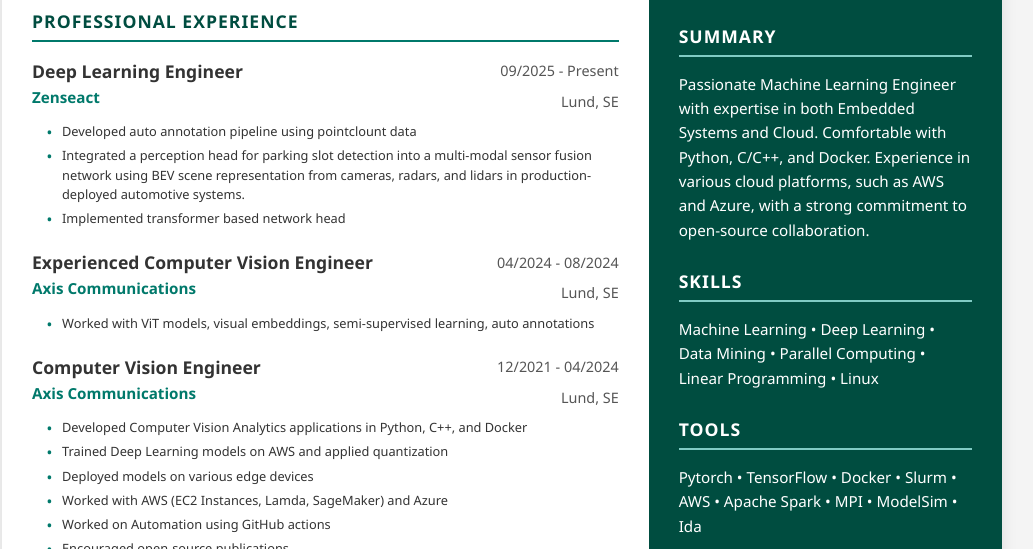
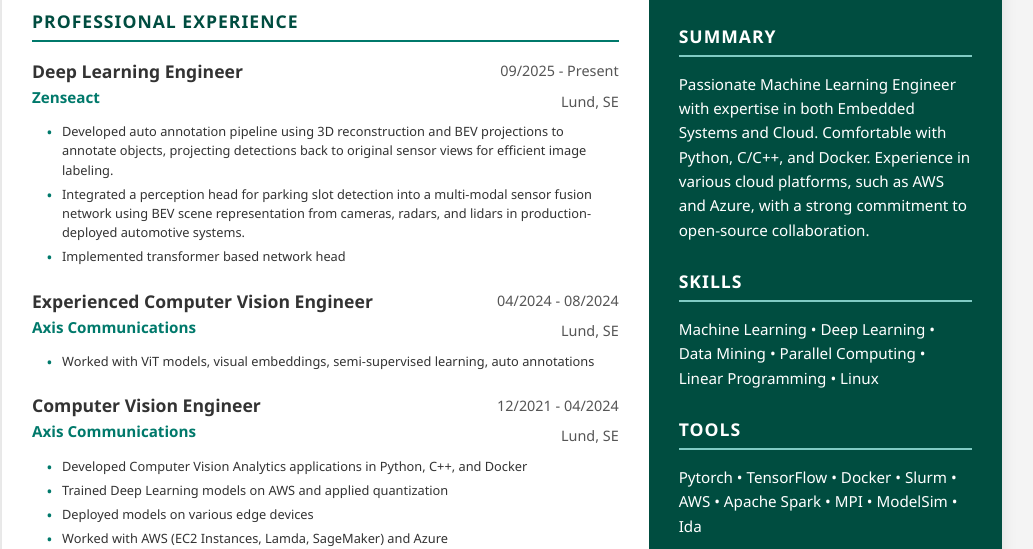
Before and after one commit to Corallo/CV, a plain HTML site: page index.html in a window 1280 px wide. Shown: the part 251-800 px from the top of the page, without its empty margins (138-1171 px from the left). Drawn offline with Linux system fonts and the light colour scheme.

Commit message:
Update job description

```diff
--- a/index.html
+++ b/index.html
@@ -36,7 +36,7 @@
                         <span class="location">Lund, SE</span>
                     </div>
                     <ul>
-                        <li>Developed auto annotation pipeline using pointclount data</li>
+                        <li>Developed auto annotation pipeline using 3D reconstruction and BEV projections to annotate objects, projecting detections back to original sensor views for efficient image labeling.</li>
                         <li>Integrated a perception head for parking slot detection into a multi-modal sensor fusion network using BEV scene representation from cameras, radars, and lidars in production-deployed automotive systems. </li>
                         <li>Implemented transformer based network head</li>
                     </ul>
```
